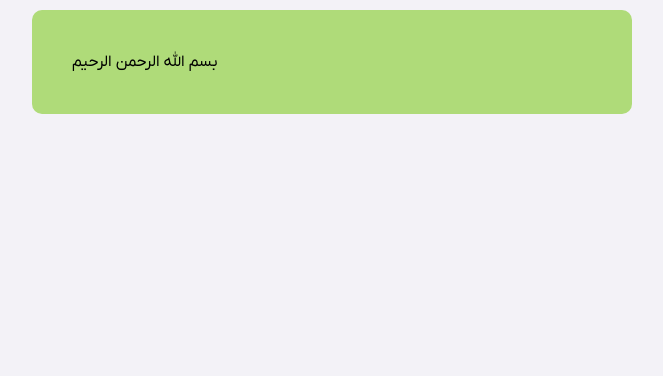
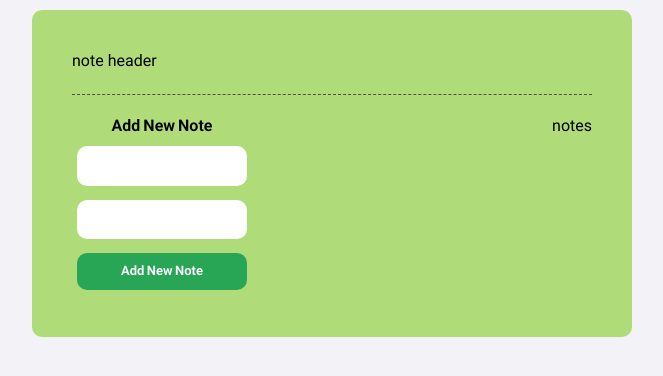
Before and after one commit to easmmava/note-app, a React (Vite) app: page / in a window 1280 px wide. Shown: the top 376 px of the page, without its empty margins (308-971 px from the left). Built offline with nearby package versions, Linux system fonts and the light colour scheme.

Commit message:
commit 2

```diff
--- a/src/App.jsx
+++ b/src/App.jsx
@@ -1,12 +1,17 @@
 import './App.css'
+import AddNewNote from "./components/AddNewNote";
 
 function App() {
 
   return (
     <div className="container">
-      بسم الله الرحمن الرحیم
+      <div className="note-header">note header</div>
+      <div className="note-app">
+        <AddNewNote />
+        <div className="note-container">notes</div>
+      </div>
     </div>
-  )
+  );
 }
 
 export default App
--- /dev/null
+++ b/src/components/AddNewNote.jsx
@@ -0,0 +1,14 @@
+function AddNewNote() {
+  return (
+    <div className="add-new-note">
+      <h2>Add New Note</h2>
+      <form className="note-form">
+        <input type="text" className="text-field" />
+        <input type="text" className="text-field" />
+        <button className="btn btn--primary">Add New Note</button>
+      </form>
+    </div>
+  );
+}
+
+export default AddNewNote;
```
